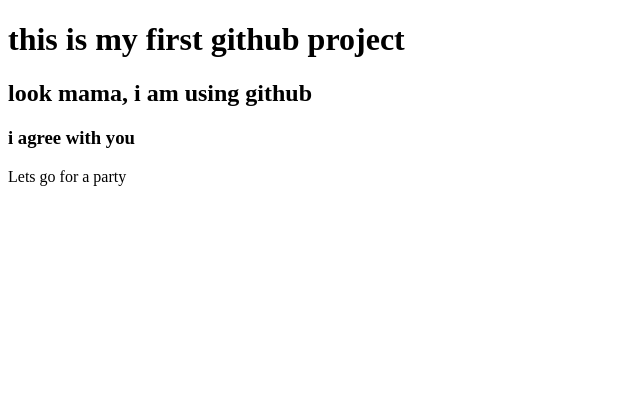
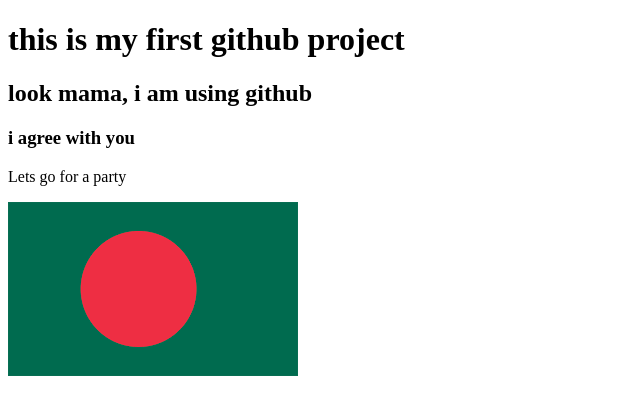
Before and after one commit to shafikulislam1/my-frist-website, a plain HTML site: page index.html in a window 1280 px wide. Shown: the whole page, without its empty margins (0-640 px from the left). Drawn offline with Linux system fonts and the light colour scheme.

Commit message:
add a flag

```diff
--- a/index.html
+++ b/index.html
@@ -10,5 +10,6 @@
     <h2>look mama, i am using github</h2>
     <h3>i agree with you</h3>
     <p>Lets go for a party</p>
+    <img src="flag.png">
 </body>
 </html>
```
Also changed, not shown: flag.png (added).
